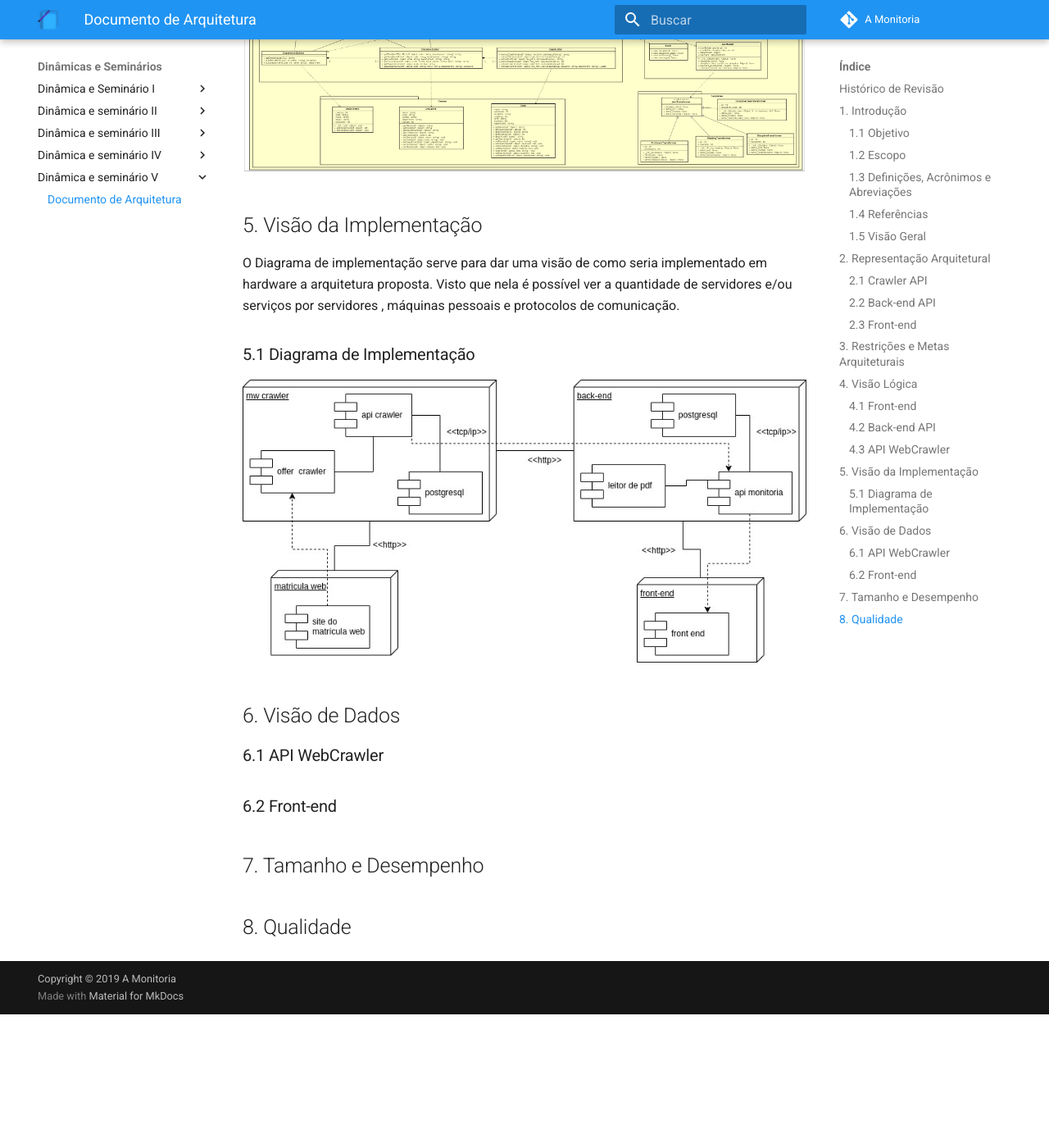
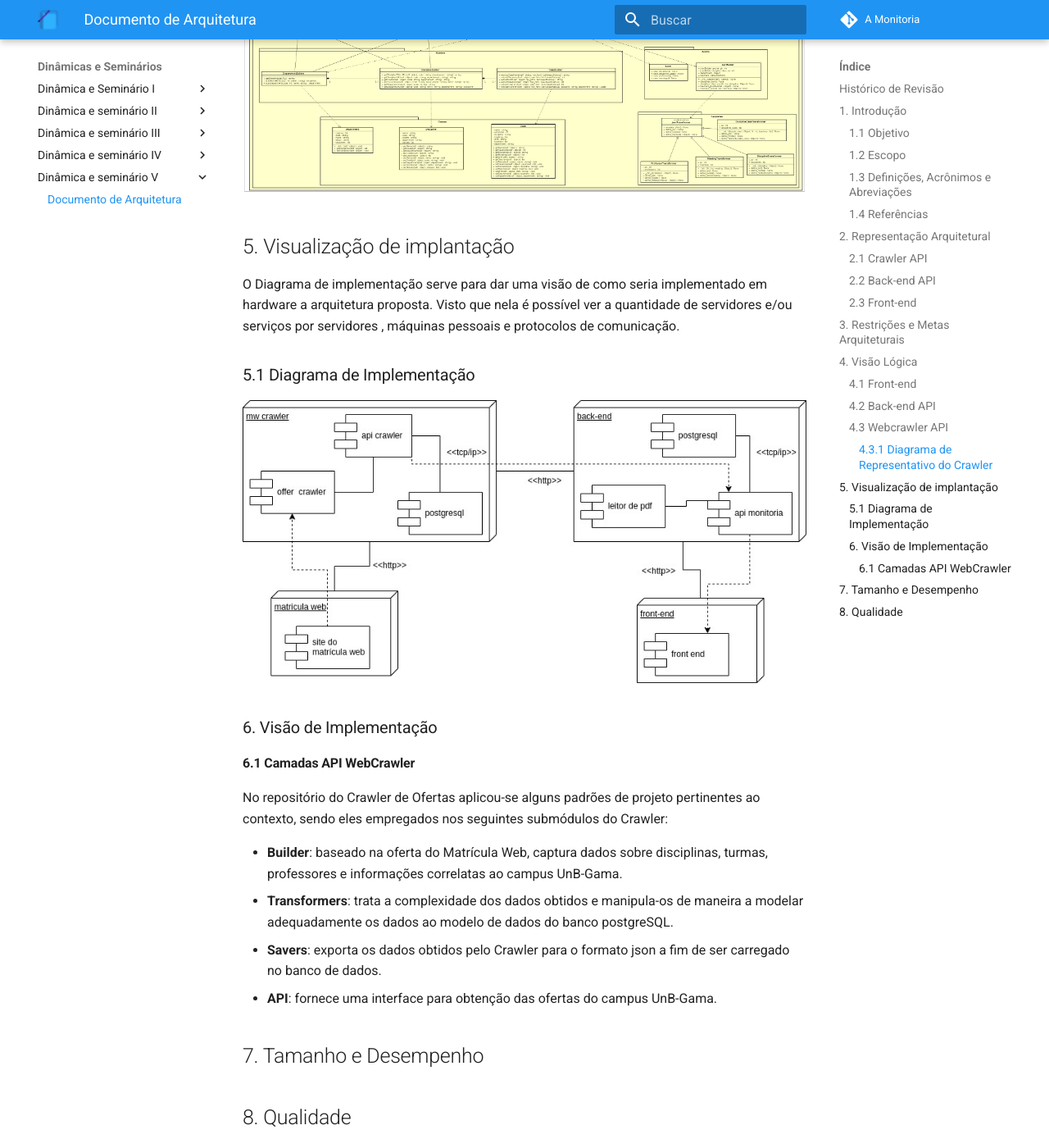
Before and after one commit to 2019-2-arquitetura-desenho/wiki, an MkDocs documentation site: the page built from docs/dinamica_seminario_V/documento_arquitetura.md, in a window 1280 px wide and 1400 px high, scrolled down 4259 px. Shown: the whole window at 82% size. Built offline with MkDocs 1.6.1 and Material for MkDocs 9.7.7, drawn with Linux system fonts in a browser that asks for light colours; comment, search, counter and statistics services are not loaded; old or Windows-style settings are respelled for this version of MkDocs; before the commit the page ends 5496 px from its top, so only the background shows below that; some of the changed text lies outside the part shown.

Commit message:
Add description about crawler implementation.
Co-authored-by: Welison Almeida <welison.almeida.923@gmail.com>
Co-authored-by: Lieverton Santos <lievertom@gmail.com>

```diff
--- a/docs/dinamica_seminario_V/documento_arquitetura.md
+++ b/docs/dinamica_seminario_V/documento_arquitetura.md
@@ -4,11 +4,12 @@
 
 | Data | Versão | Descrição | Autor(es) |
 |:--------:|:--------:|:----------------------:|:------------------:|
-| 16/11/2019 | 0.1 | Criação do Documento, separação de tópicos | [Welison Regis](https://github.com/WelisonR) |
-| 16/11/2019 | 0.2 | Adiciona representação arquitetural | [Welison Regis](https://github.com/WelisonR) |
-| 17/11/2019 | 0.3 | Inclui o objetivo, escopo e referências | [Paulo Vitor](https://github.com/PauloVitorRocha) |
-| 17/11/2019 | 0.4 | Adiciona restrições e metas arquiteturais | [Lieverton Silva](https://github.com/lievertom) e [Welison Regis](https://github.com/WelisonR) |
-| 17/11/2019 | 0.4 | Adiciona diagrama de componente | [Lieverton Silva](https://github.com/lievertom) e [Welison Regis](https://github.com/WelisonR) |
+| 16/11/19 | 0.1 | Criação do Documento, separação de tópicos | [Welison Regis](https://github.com/WelisonR) |
+| 16/11/19 | 0.2 | Adiciona representação arquitetural | [Welison Regis](https://github.com/WelisonR) |
+| 17/11/19 | 0.3 | Inclui o objetivo, escopo e referências | [Paulo Vitor](https://github.com/PauloVitorRocha) |
+| 17/11/19 | 0.4 | Adiciona restrições e metas arquiteturais | [Lieverton Silva](https://github.com/lievertom) e [Welison Regis](https://github.com/WelisonR) |
+| 17/11/19 | 0.5 | Adiciona diagrama de componente | [Lieverton Silva](https://github.com/lievertom) e [Welison Regis](https://github.com/WelisonR) |
+| 17/11/19 | 0.6 | Adiciona descrições de implementação do crawler | [Lieverton Silva](https://github.com/lievertom) e [Welison Regis](https://github.com/WelisonR) |
 
 ## 1. Introdução
 
@@ -35,21 +36,6 @@ As referências aplicáveis são:
 * <https://github.com/2019-2-arquitetura-desenho/wiki>
 * <https://www.cin.ufpe.br/~gta/rup-vc/core.informal_resources/guidances/examples/resources/ex_sad.htm>
 * <https://www.cin.ufpe.br/~gta/rup-vc/extend.formal_resources/guidances/examples/resources/sadoc_v1.htm>
-
-
-### 1.5 Visão Geral
-
-<!-- Este documento visa detalhar as soluções arquiteturais desenvolvidas no sistema. Deste modo, neste documento serão abordados os seguintes aspectos:
-
-* Representação Arquitetural
-* Restrições e Metas Arquiteturais
-* Visão de Casos de Uso
-* Visão Lógica
-* Visão de Processos
-* Visualização da Implementação
-* Visão de Dados
-* Tamanho e Desempenho
-* Qualidade -->
 
 
 ## 2. Representação Arquitetural
@@ -93,11 +79,14 @@ To do
 
 ### 4.2 Back-end API
 
-### 4.3 API WebCrawler
+### 4.3 Webcrawler API
+
+
+#### 4.3.1 Diagrama de Representativo do Crawler
 
 ![Diagrama de Classe Crawler](assets/diagrama_classe_crawler.png)
 
-## 5. Visão da Implementação
+## 5. Visualização de implantação
 
 O Diagrama de implementação serve para dar uma visão de como seria implementado em hardware a arquitetura proposta. Visto que nela é possível ver a quantidade de servidores e/ou serviços por servidores , máquinas pessoais e protocolos de comunicação.
 
@@ -105,12 +94,16 @@ O Diagrama de implementação serve para dar uma visão de como seria implementa
 
 ![Diagrama de Implementação](assets/diagrama_implementacao.jpg)
 
-## 6. Visão de Dados
+### 6. Visão de Implementação
 
-### 6.1 API WebCrawler
+#### 6.1 Camadas API WebCrawler
 
-### 6.2 Front-end
+No repositório do Crawler de Ofertas aplicou-se alguns padrões de projeto pertinentes ao contexto, sendo eles empregados nos seguintes submódulos do Crawler:
 
+*   **Builder**: baseado na oferta do Matrícula Web, captura dados sobre disciplinas, turmas, professores e informações correlatas ao campus UnB-Gama.
+*   **Transformers**: trata a complexidade dos dados obtidos e manipula-os de maneira a modelar adequadamente os dados ao modelo de dados do banco postgreSQL.
+*   **Savers**: exporta os dados obtidos pelo Crawler para o formato json a fim de ser carregado no banco de dados.
+*   **API**: fornece uma interface para obtenção das ofertas do campus UnB-Gama.
 
 ## 7. Tamanho e Desempenho
 
```
